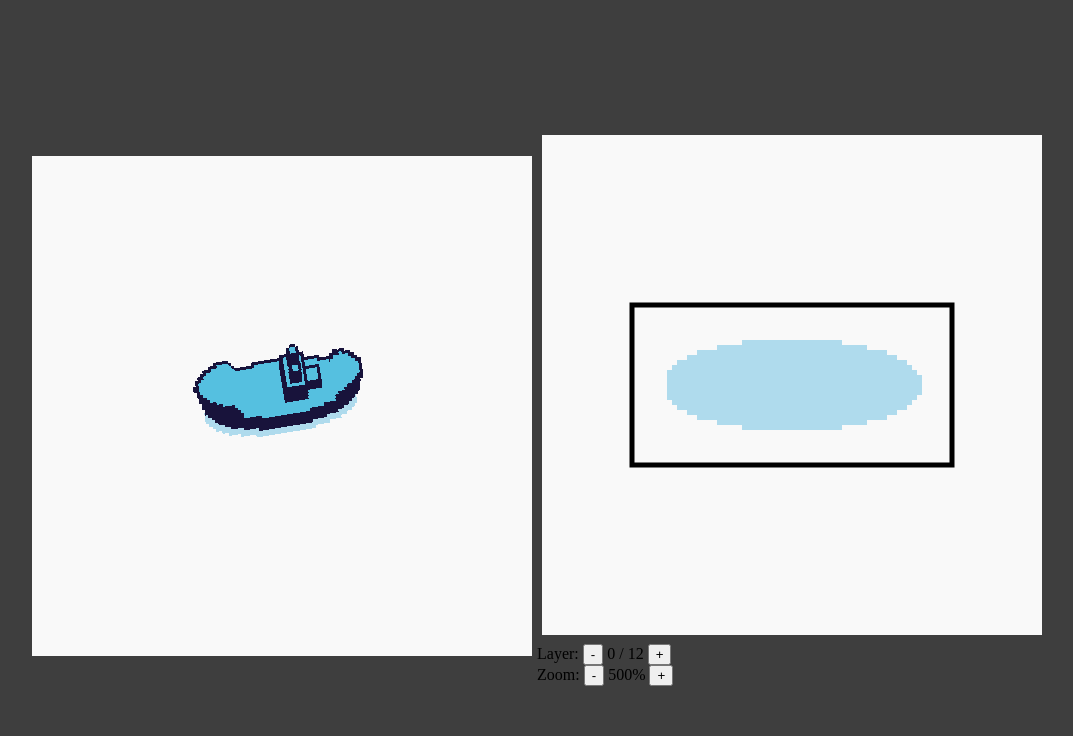
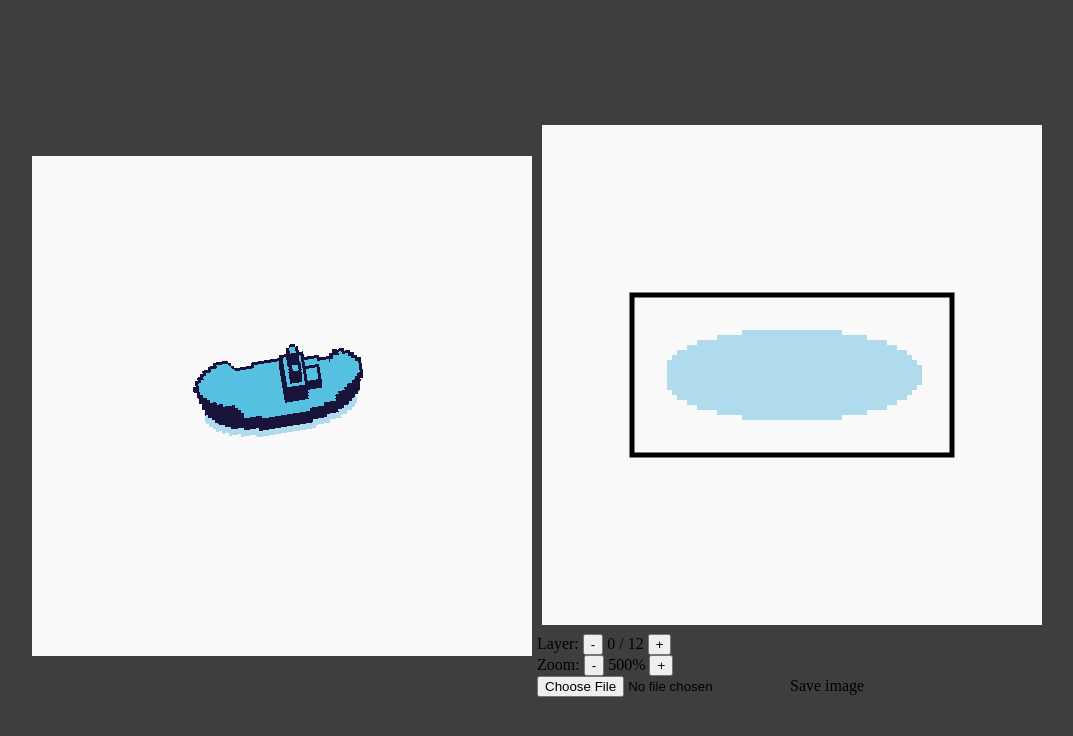
Before and after one commit to arvidklint/flat-3D, a Vue app in the folder editor/: page / in a window 1280 px wide. Shown: the top 736 px of the page, without its empty margins (103-1176 px from the left). Built offline with nearby package versions, Linux system fonts and the light colour scheme.

Commit message:
add load and save image

```diff
--- a/editor/src/components/Tools.vue
+++ b/editor/src/components/Tools.vue
@@ -12,6 +12,8 @@
         {{ scale * 100 }}%
       <button v-on:click="zoom(1)">+</button>
     </div>
+    <input type="file" id="file-input" v-on:change="loadImage">
+    <a id="save-image" v-on:click="saveImage">Save image</a>
   </div>
 </template>
 
@@ -28,6 +30,8 @@ import {
   GET_EDITOR_MAX_LAYER,
   GET_EDITOR_SCALE,
   SCALE_EDITOR_CANVAS,
+  GET_EDITOR_MODEL_CANVAS,
+  SET_EDITOR_IMAGE,
 } from '../store'
 
 export default {
@@ -37,6 +41,7 @@ export default {
       currentLayer: GET_EDITOR_LAYER,
       maxLayer: GET_EDITOR_MAX_LAYER,
       scale: GET_EDITOR_SCALE,
+      modelCanvas: GET_EDITOR_MODEL_CANVAS,
     })
   },
   methods: {
@@ -44,10 +49,29 @@ export default {
       INCREMENT_LAYER,
       DECREMENT_LAYER,
       SCALE_EDITOR_CANVAS,
+      SET_EDITOR_IMAGE,
     ]),
     zoom: function(scale) {
       this[SCALE_EDITOR_CANVAS]({ scale })
     },
+    loadImage: function(event) {
+      const input = document.getElementById('file-input')
+      const file = input.files[0]
+      const fr = new FileReader()
+      fr.onload = () => {
+        const image = new Image()
+        image.onload = () => {
+          this[SET_EDITOR_IMAGE]({ image })
+        }
+        image.src = fr.result
+      }
+      fr.readAsDataURL(file)
+    },
+    saveImage: function() {
+      const link = document.getElementById('save-image')
+      link.href = this.modelCanvas.toDataURL()
+      link.download = "model.png"
+    },
   },
 }
 </script>
--- a/editor/src/store/modules/editor/actions.js
+++ b/editor/src/store/modules/editor/actions.js
@@ -17,7 +17,6 @@ import {
 } from './getters'
 
 import {
-  SET_EDITOR_IMAGE_DATA,
   SET_EDITOR_BASE_CANVAS,
   SET_EDITOR_BASE_CONTEXT,
   SET_EDITOR_MODEL_CANVAS,
@@ -33,9 +32,10 @@ export const INCREMENT_LAYER = 'INCREMENT_LAYER'
 export const DECREMENT_LAYER = 'DECREMENT_LAYER'
 export const SCALE_EDITOR_CANVAS = 'SCALE_EDITOR_CANVAS'
 export const SET_EDITOR_PIXEL = 'SET_EDITOR_PIXEL'
+export const SET_EDITOR_IMAGE = 'SET_EDITOR_IMAGE'
 
 export default {
-  [INIT_EDITOR]: (store) => {
+  [INIT_EDITOR]: (store, payload) => {
     const baseCanvas = document.getElementById('editor-canvas')
     const baseContext = baseCanvas.getContext('2d')
     setSmoothContext(baseContext, false)
@@ -44,15 +44,7 @@ export default {
 
     loadImage('./static/sliced-boat.png')
       .then((image) => {
-        const modelCanvas = document.createElement('canvas')
-        const modelContext = modelCanvas.getContext('2d')
-        modelCanvas.width = image.width
-        modelCanvas.height = image.height
-        modelContext.drawImage(image, 0, 0)
-        store.commit(SET_EDITOR_MODEL_CANVAS, { canvas: modelCanvas })
-        store.commit(SET_EDITOR_MODEL_CONTEXT, { context: modelContext })
-        store.commit(SET_EDITOR_LOADED, { loaded: true })
-        store.dispatch(RENDER_EDITOR)
+        store.dispatch(SET_EDITOR_IMAGE, { image })
       }).catch((error) => {
         console.log(error)
       })
@@ -100,6 +92,18 @@ export default {
     modelContext.fillRect(x + width * layer, y, 1, 1)
     store.dispatch(RENDER_EDITOR)
   },
+  [SET_EDITOR_IMAGE]: (store, payload) => {
+    const modelCanvas = document.createElement('canvas')
+    const modelContext = modelCanvas.getContext('2d')
+    const image = payload.image
+    modelCanvas.width = image.width
+    modelCanvas.height = image.height
+    modelContext.drawImage(image, 0, 0)
+    store.commit(SET_EDITOR_MODEL_CANVAS, { canvas: modelCanvas })
+    store.commit(SET_EDITOR_MODEL_CONTEXT, { context: modelContext })
+    store.commit(SET_EDITOR_LOADED, { loaded: true })
+    store.dispatch(RENDER_EDITOR)
+  },
   [RENDER_EDITOR]: (store) => {
     if (!store.getters[GET_EDITOR_LOADED]) {
       return
```
